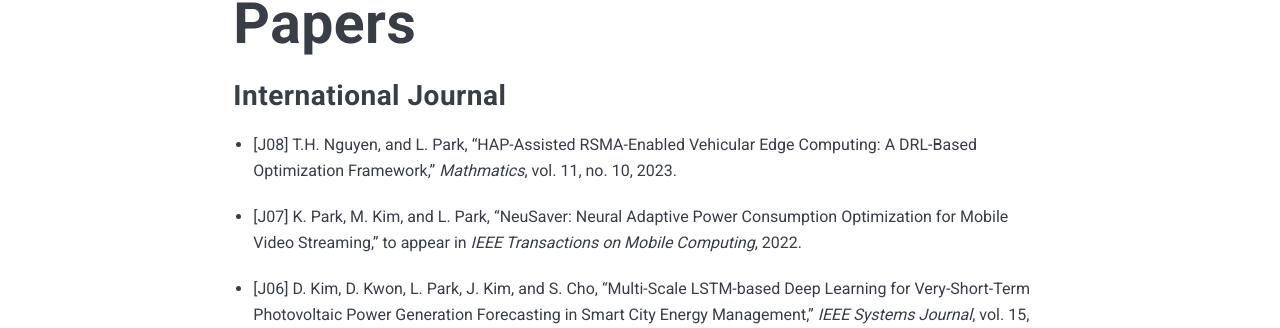
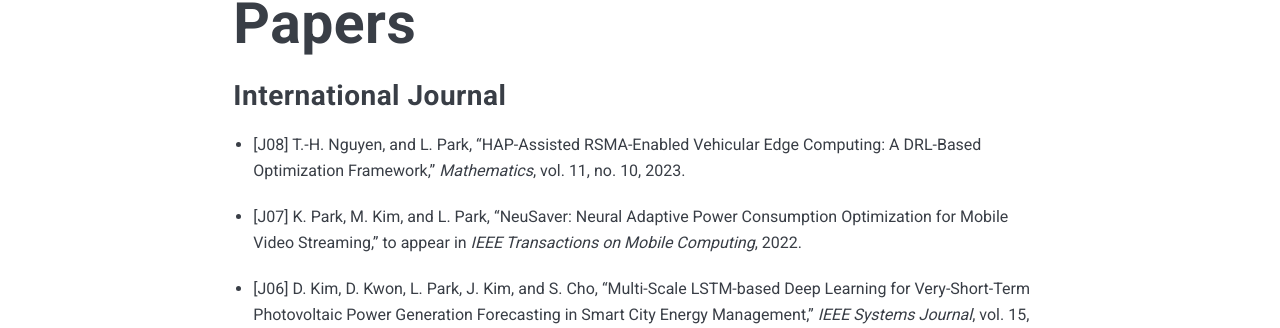
Before and after one commit to Icelab-2020/icelab-2020.github.io, a Jekyll site: the page built from _pages/02_papers.md, in a window 1280 px wide. Shown: the part 122-450 px from the top of the page. Built offline with Jekyll 4.4.1, drawn with Linux system fonts in a browser that asks for light colours; nearby versions of some CDN libraries; our own code applies the rules of GitHub Pages for plain Markdown files.

Commit message:
Update 02_papers.md

```diff
--- a/_pages/02_papers.md
+++ b/_pages/02_papers.md
@@ -5,7 +5,7 @@ permalink: /02_papers/
 # image: 08.jpg
 ---
 ## International Journal
-* [J08] T.H. Nguyen, and L. Park, "HAP-Assisted RSMA-Enabled Vehicular Edge Computing: A DRL-Based Optimization Framework," *Mathmatics*, vol. 11, no. 10, 2023.
+* [J08] T.-H. Nguyen, and L. Park, "HAP-Assisted RSMA-Enabled Vehicular Edge Computing: A DRL-Based Optimization Framework," *Mathematics*, vol. 11, no. 10, 2023.
 
 * [J07] K. Park, M. Kim, and L. Park, "NeuSaver: Neural Adaptive Power Consumption Optimization for Mobile Video Streaming," to appear in *IEEE Transactions on Mobile Computing*, 2022.
 
```
